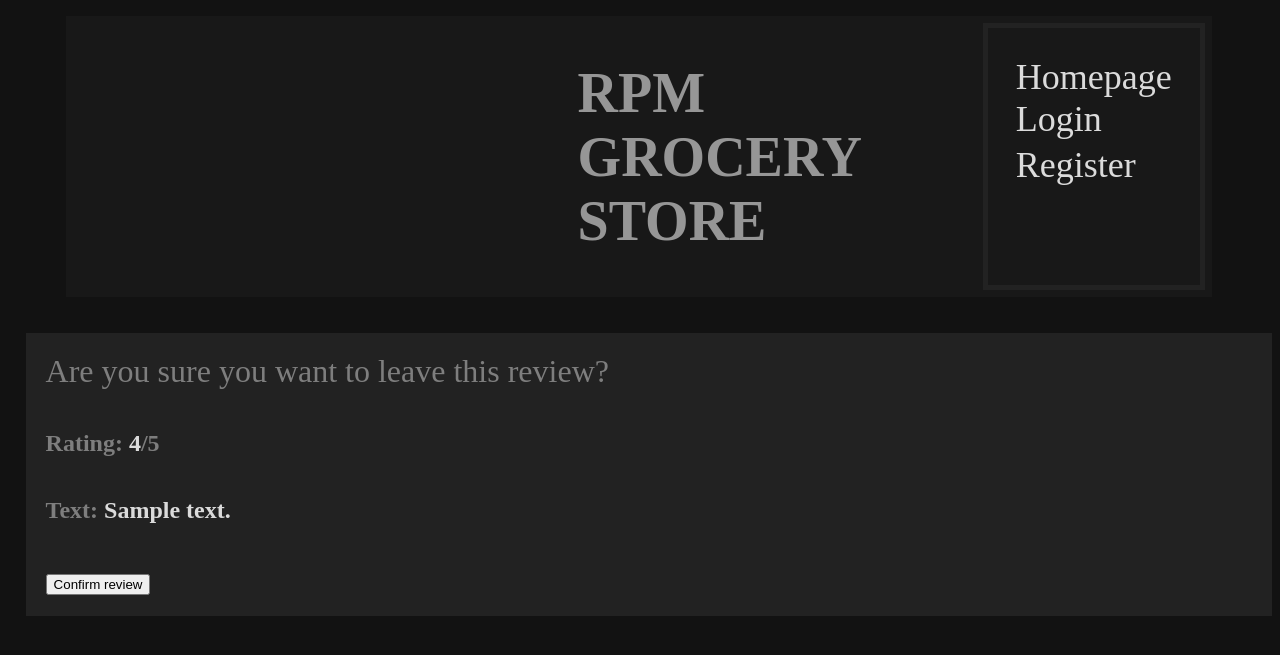
After one commit to thoughtowner/rpm-grocery-store, a Django app: template templates/pages/add_review.html in a window 1280 px wide. The commit adds this page. Shown: the top 655 px of the page. Run offline with Django 3.2, Linux system fonts and the light colour scheme; the template is opened without the code that fills it: most values are stand-ins (such as "Sample title", 1, 10 or a date in 2020).

Commit message:
add add_review method

```diff
--- a/grocery_store_app/urls.py
+++ b/grocery_store_app/urls.py
@@ -28,4 +28,5 @@ urlpatterns = [
     path('accounts/profile/', views.profile, name='profile'),
     path('order/', views.order, name='order'),
     path('cancel_order/', views.cancel_order, name='cancel_order'),
+    path('add_review/', views.add_review, name='add_review'),
 ]
--- /dev/null
+++ b/templates/pages/add_review.html
@@ -0,0 +1,52 @@
+{% extends "base_generic.html" %}
+
+{% block content %}
+<style>
+ .product-info {
+    color: #7e7e7e;
+    font-size: 28px;
+    background-color: #222222;
+    padding: 20px;
+    margin-bottom: 20px;
+  }
+ .product-title {
+    color: #7e7e7e;
+    font-size: 32px;
+    margin-bottom: 10px;
+  }
+ .price-info {
+    color: #7e7e7e;
+    font-size: 24px;
+  }
+ .order-form {
+    background-color: #222222;
+    padding: 20px;
+    display: flex;
+  }
+ .order-form label,
+ .order-form button {
+    color: #7e7e7e;
+  }
+ .order-form input[type="number"] {
+    margin-left: 10px;
+  }
+ .insufficient-funds {
+    color: #7e7e7e;
+    text-decoration: none;
+  }
+</style>
+
+<div class="product-info">
+    <span class="product-title">Are you sure you want to leave this review?</span>
+    <h5 class="price-info">Rating: <span style="color: #dbdbdb;">{{ rating }}</span>/5</h5>
+    <h5 class="price-info">Text: <span style="color: #dbdbdb;">{{ text }}</span></h5>
+
+    <form method="post" action="{% url 'add_review' %}?id={{ product.id }}">
+    {% csrf_token %}
+    <input type="hidden" name="id" value="{{ product.id }}">
+    <input type="hidden" name="rating" value="{{ rating }}">
+    <input type="hidden" name="text" value="{{ text }}">
+    <button type="submit">Confirm review</button>
+    </form>
+  </div>
+  {% endblock %}
```
Also changed, not shown: grocery_store_app/views.py (+46 -22 lines), templates/entities/product.html (+21 -0 lines).
